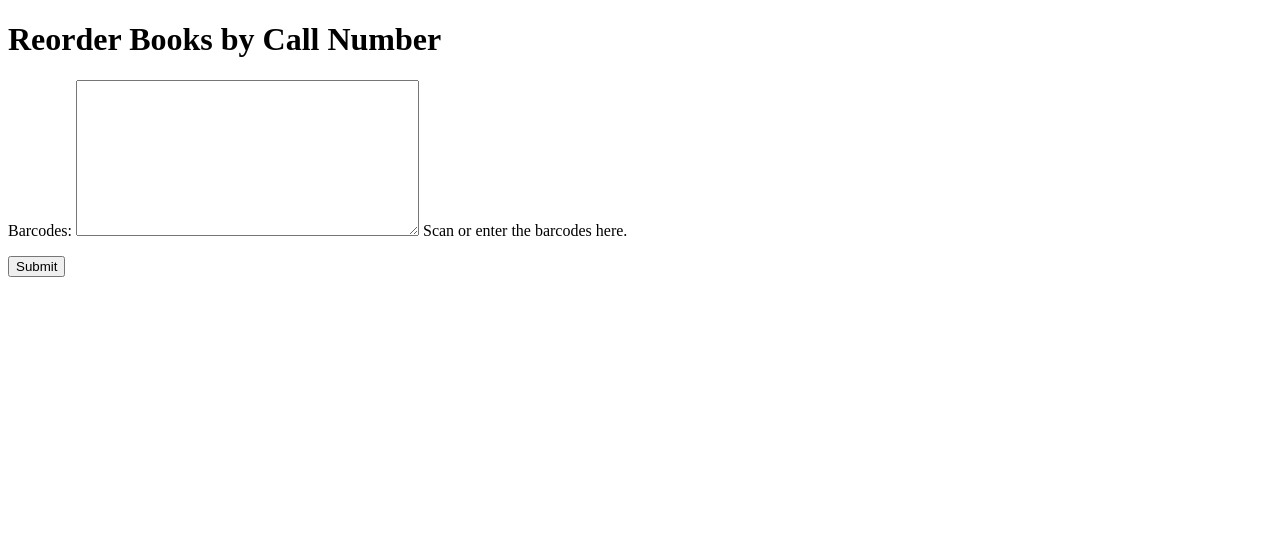
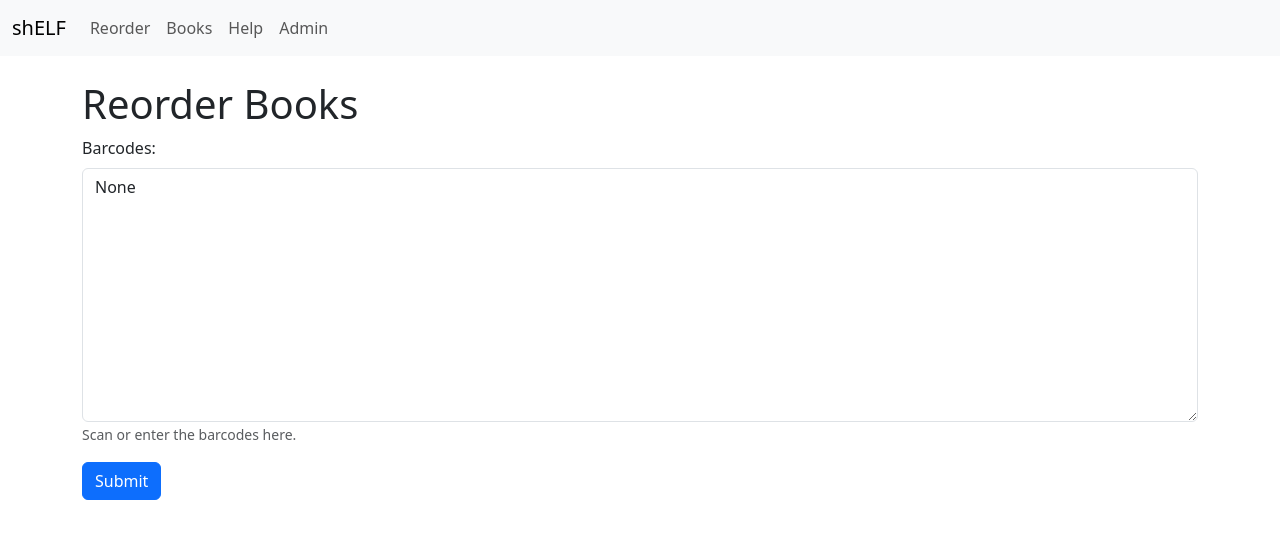
Before and after one commit to hunordori/shelf, a Django app: page /books/reorder/ in a window 1280 px wide. Shown: the top 539 px of the page. Run offline with Django 5.2, Linux system fonts and the light colour scheme.

Commit message:
added formatting and logic

```diff
--- a/shelf_organizer/books/templates/books/reorder_books.html
+++ b/shelf_organizer/books/templates/books/reorder_books.html
@@ -1,18 +1,22 @@
-<!DOCTYPE html>
-<html lang="en">
+{% extends 'base.html' %}
 
-<head>
-    <meta charset="UTF-8">
-    <title>Reorder Books</title>
-</head>
+{% block title %}
+Reorder Books
+{% endblock %}
 
-<body>
-    <h1>Reorder Books by Call Number</h1>
-    <form method="post">
-        {% csrf_token %}
-        {{ form.as_p }}
-        <button type="submit">Submit</button>
-    </form>
-</body>
+{% block content %}
+<h1 class="mt-4">Reorder Books</h1>
 
-</html>
+<form method="post">
+    {% csrf_token %}
+    <div class="mb-3">
+        <!-- Manually placing the label -->
+        <label for="id_barcodes" class="form-label">Barcodes:</label>
+        <!-- Manually placing the textarea with Bootstrap class for form control -->
+        <textarea id="id_barcodes" name="barcodes" class="form-control" rows="10">{{ form.barcodes.value }}</textarea>
+        <!-- Manually placing the help text -->
+        <small class="form-text text-muted">{{ form.barcodes.help_text }}</small>
+    </div>
+    <button type="submit" class="btn btn-primary">Submit</button>
+</form>
+{% endblock %}
--- a/shelf_organizer/books/views.py
+++ b/shelf_organizer/books/views.py
@@ -9,11 +9,29 @@ def reorder_books(request):
             barcodes = form.cleaned_data['barcodes'].split()
             books = Book.objects.filter(barcode__in=barcodes)
 
-            # Normalize call numbers and sort books
+            # Create original list with position, call number, and barcode
+            original_books = [(i + 1, book.call_number, book.barcode) for i, book in enumerate(books)]
+
+            # Sort books by call number
             sorted_books = sorted(books, key=lambda x: x.call_number)
 
-            # Create the result to display
-            result = [(book.call_number, book.barcode) for book in sorted_books]
+            # Create the result with the position, sorted call number, barcode, original call number, and position change
+            result = []
+            for i, sorted_book in enumerate(sorted_books):
+                for index, original_book in enumerate(books):
+                    if original_book.barcode == sorted_book.barcode:
+                        original_position = index + 1
+                        new_position = i + 1
+                        position_change = new_position - original_position
+                        result.append((
+                            new_position,  # New position
+                            sorted_book.call_number,  # Ordered call number
+                            sorted_book.barcode,  # Ordered barcode
+                            original_books[index][1],  # Original call number
+                            original_books[index][2],  # Original barcode
+                            position_change,  # Position change
+                            abs(position_change)  # Absolute value of position change
+                        ))
 
             return render(request, 'books/result.html', {'result': result})
     else:
--- a/shelf_organizer/shelf_organizer/settings.py
+++ b/shelf_organizer/shelf_organizer/settings.py
@@ -11,6 +11,7 @@ https://docs.djangoproject.com/en/5.1/ref/settings/
 """
 
 from pathlib import Path
+import os.path
 
 # Build paths inside the project like this: BASE_DIR / 'subdir'.
 BASE_DIR = Path(__file__).resolve().parent.parent
@@ -55,7 +56,7 @@ ROOT_URLCONF = 'shelf_organizer.urls'
 TEMPLATES = [
     {
         'BACKEND': 'django.template.backends.django.DjangoTemplates',
-        'DIRS': [],
+        'DIRS': [BASE_DIR / 'templates'],
         'APP_DIRS': True,
         'OPTIONS': {
             'context_processors': [
--- a/shelf_organizer/templates/base.html
+++ b/shelf_organizer/templates/base.html
@@ -0,0 +1,50 @@
+<!DOCTYPE html>
+<html lang="en">
+
+<head>
+    <meta charset="UTF-8">
+    <meta name="viewport" content="width=device-width, initial-scale=1.0">
+    <title>{% block title %}Shelf Organizer{% endblock %}</title>
+    <!-- Bootstrap CSS -->
+    <link href="https://cdn.jsdelivr.net/npm/bootstrap@5.3.0/dist/css/bootstrap.min.css" rel="stylesheet">
+</head>
+
+<body>
+
+    <!-- Navigation Menu -->
+    <nav class="navbar navbar-expand-lg navbar-light bg-light">
+        <div class="container-fluid">
+            <a class="navbar-brand" href="#">shELF</a>
+            <button class="navbar-toggler" type="button" data-bs-toggle="collapse" data-bs-target="#navbarNav"
+                aria-controls="navbarNav" aria-expanded="false" aria-label="Toggle navigation">
+                <span class="navbar-toggler-icon"></span>
+            </button>
+            <div class="collapse navbar-collapse" id="navbarNav">
+                <ul class="navbar-nav">
+                    <li class="nav-item">
+                        <a class="nav-link" href="{% url 'reorder_books' %}">Reorder</a>
+                    </li>
+                    <li class="nav-item">
+                        <a class="nav-link" href="#">Books</a>
+                    </li>
+                    <li class="nav-item">
+                        <a class="nav-link" href="#">Help</a>
+                    </li>
+                    <li class="nav-item">
+                        <a class="nav-link" href="/admin/">Admin</a>
+                    </li>
+                </ul>
+            </div>
+        </div>
+    </nav>
+
+    <div class="container mt-4">
+        <!-- Page-specific content will be injected here -->
+        {% block content %}{% endblock %}
+    </div>
+
+    <!-- Bootstrap JavaScript (optional) -->
+    <script src="https://cdn.jsdelivr.net/npm/bootstrap@5.3.0/dist/js/bootstrap.bundle.min.js"></script>
+</body>
+
+</html>
```
Also changed, not shown: shelf_organizer/books/templates/books/result.html (+32 -18 lines).
